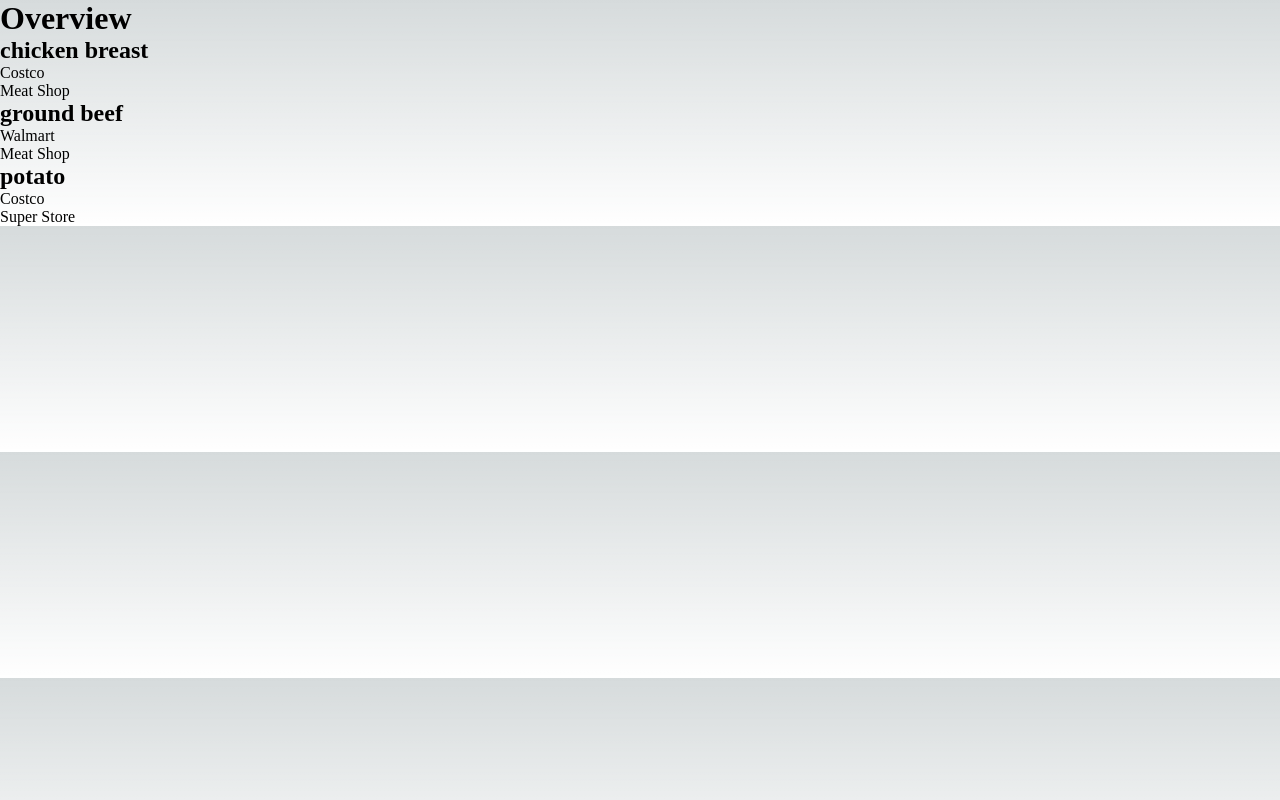
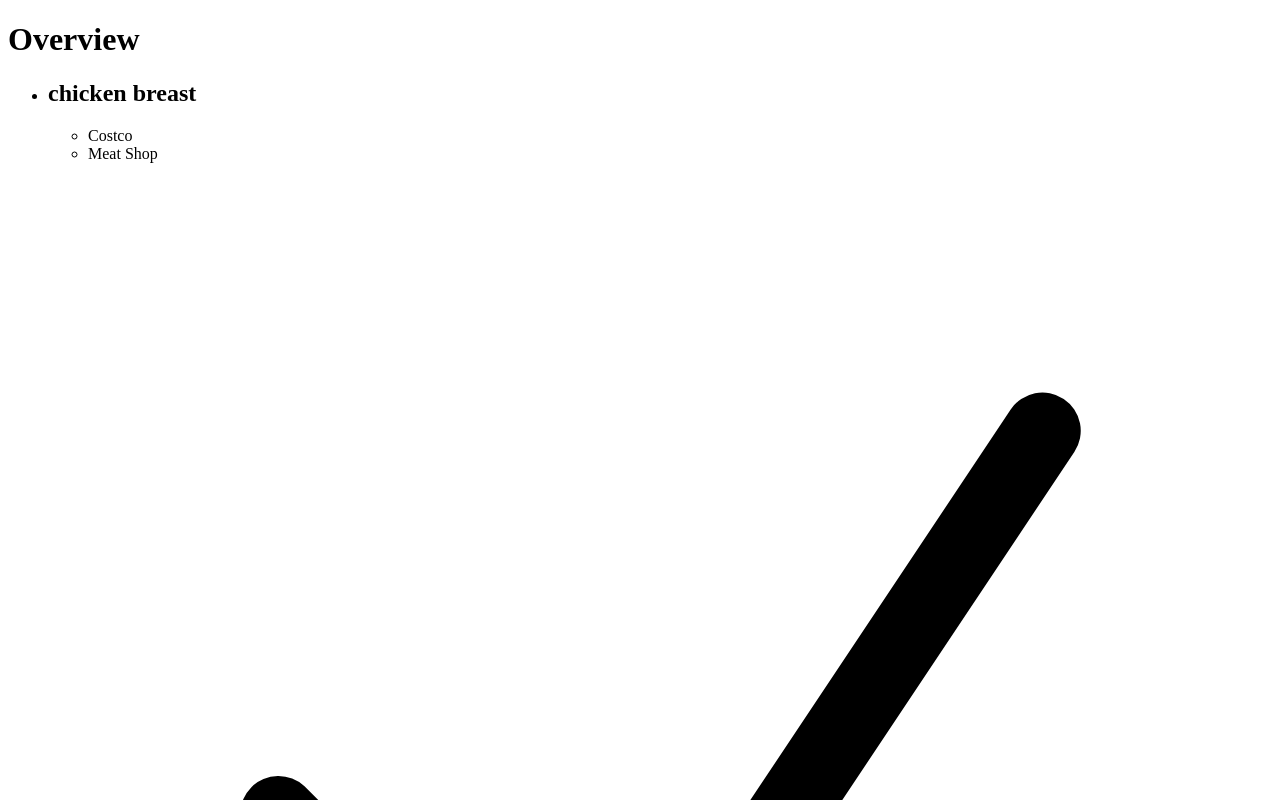
Before and after one commit to teaRain9/household-inventory, a Next.js app: page / in a window 1280 px wide. Shown: the top 800 px of the page. Built offline with nearby package versions, Linux system fonts and the light colour scheme.

Commit message:
creating components

```diff
--- /dev/null
+++ b/src/components/icons/check.js
@@ -0,0 +1,18 @@
+function CheckIcon() {
+    return (
+      <svg
+        xmlns="http://www.w3.org/2000/svg"
+        viewBox="0 0 24 24"
+        fill="currentColor"
+        className="w-6 h-6"
+      >
+        <path
+          fillRule="evenodd"
+          d="M19.916 4.626a.75.75 0 01.208 1.04l-9 13.5a.75.75 0 01-1.154.114l-6-6a.75.75 0 011.06-1.06l5.353 5.353 8.493-12.739a.75.75 0 011.04-.208z"
+          clipRule="evenodd"
+        />
+      </svg>
+    );
+}
+
+export default CheckIcon;
--- a/src/components/shopping-list/shopping-list.js
+++ b/src/components/shopping-list/shopping-list.js
@@ -3,8 +3,17 @@
 function ShoppingList({items}) {
   return (
     <ul>
-      {items.map(item => <li><ShoppingItem name={item.name} shopList={item.shoppingCenter} urgent={item.isUrgent}/></li>)}
+      {items.map((item) => (
+        <li>
+          <ShoppingItem
+            key={item.id}
+            name={item.name}
+            shopList={item.shoppingCenter}
+            urgent={item.isUrgent}
+          />
+        </li>
+      ))}
     </ul>
-  )
+  );
 }
 export default ShoppingList;
--- a/src/components/shopping-list/shoppingItem.js
+++ b/src/components/shopping-list/shoppingItem.js
@@ -1,16 +1,25 @@
+import Image from "next/image";
+import CheckIcon from "../icons/check";
+
+
 function ShoppingItem({name, shopList, urgent}) {
   return (
     <div>
       <h2>{name}</h2>
-      <ul>
-        {shopList.map(shop => {
-          return (
-            <li>{shop}</li>
-          )
-        })}
-      </ul>
+      <div>
+        <ul>
+          {shopList.map((shop) => {
+            return <li>{shop}</li>;
+          })}
+        </ul>
+        <div>
+          <CheckIcon/>
+          <button>Complete</button>
+          <button>Delete</button>
+        </div>
+      </div>
     </div>
-  )
+  );
 }
 
 export default ShoppingItem;
--- a/src/pages/index.js
+++ b/src/pages/index.js
@@ -17,6 +17,7 @@
       <main>
         <h1>Overview</h1>
         <ShoppingList items={urgentItems}/>
+
       </main>
     </>
   )
--- a/src/styles/globals.css
+++ b/src/styles/globals.css
@@ -1,4 +1,4 @@
-:root {
+/* :root {
   --max-width: 1100px;
   --border-radius: 12px;
   --font-mono: ui-monospace, Menlo, Monaco, 'Cascadia Mono', 'Segoe UI Mono',
@@ -104,4 +104,4 @@
   html {
     color-scheme: dark;
   }
-}
+} */
```
Also changed, not shown: src/components/ui/button.js (added, +9 -0 lines), public/153712.jpg (added).
